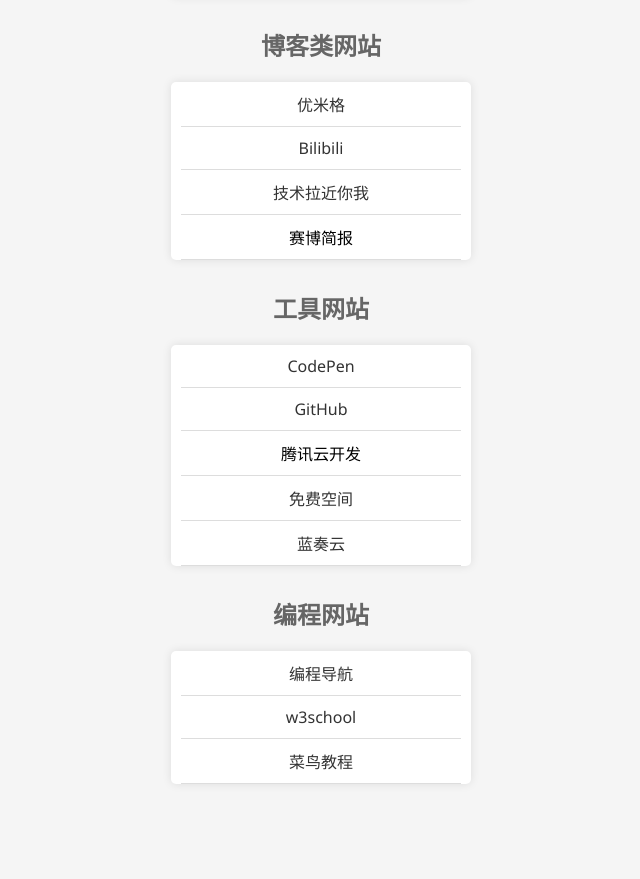
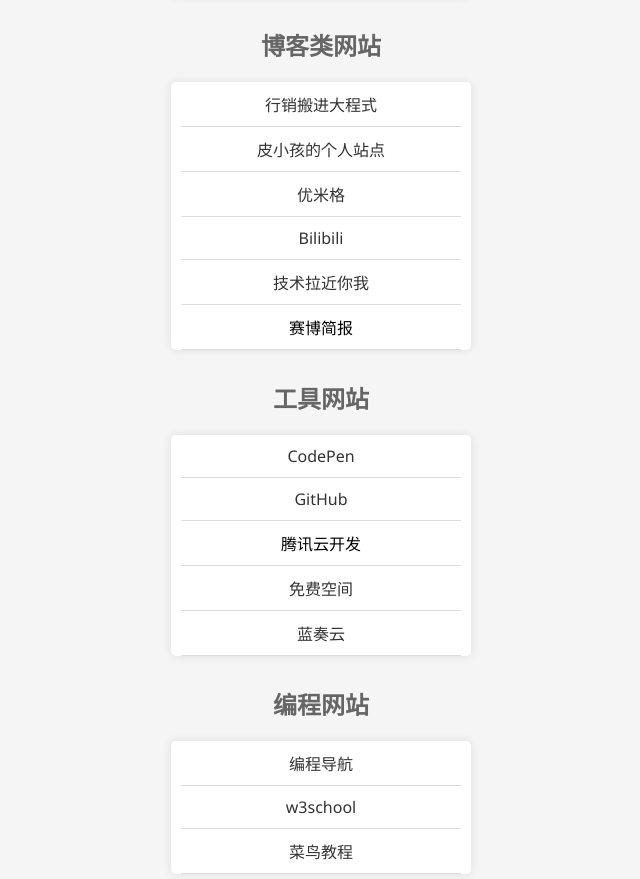
Before and after one commit to helloworl9527/helloworl9527.github.io, a plain HTML site: page index.html in a window 1280 px wide. Shown: the part 1414-2293 px from the top of the page, without its empty margins (319-959 px from the left). Before the commit the page ends 2218 px from the top, so only its background shows below. Drawn offline with Linux system fonts and the light colour scheme; a script that the page names is missing.

Commit message:
Update index.html

```diff
--- a/index.html
+++ b/index.html
@@ -132,6 +132,8 @@
     </ul>
     <h2>博客类网站</h2>
     <ul>
+        <li><a href="https://marketingliveincode.com/home/?page_id=2636">行销搬进大程式</a></li>
+        <li><a href="http://121.43.33.134/#love">皮小孩的个人站点</a></li>
         <li><a href="https://www.4spaces.org/resources">优米格</a></li>
         <li><a href="https://www.bilibili.com/">Bilibili</a></li>
         <li><a href="https://coderschool.cn/page/5">技术拉近你我</a></li>
```
